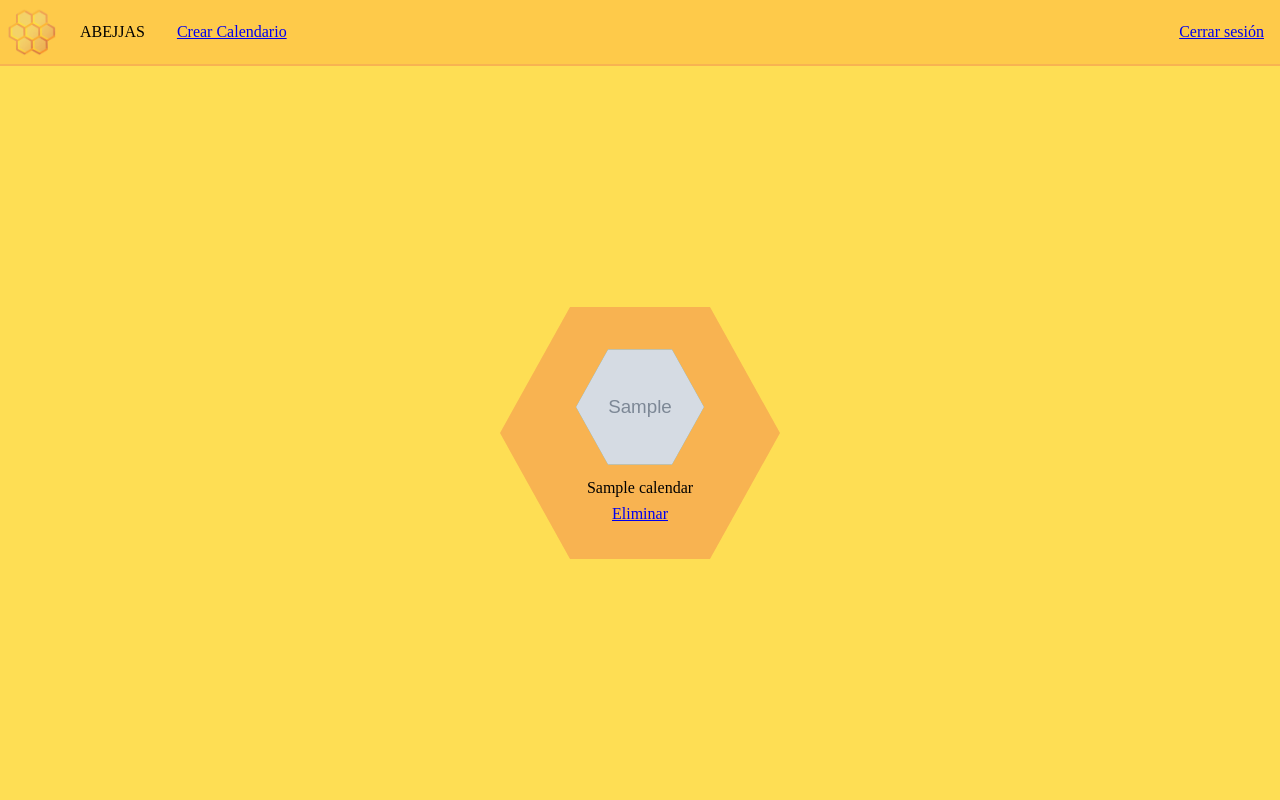
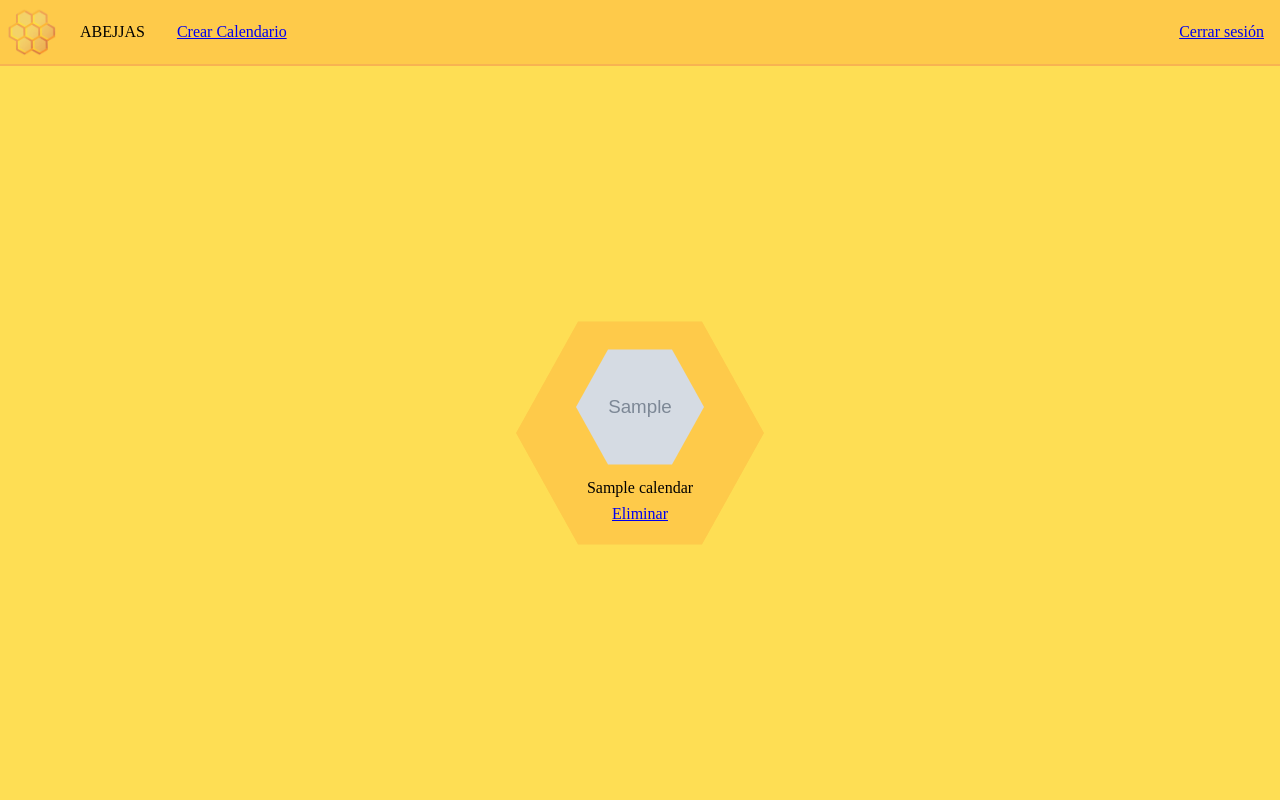
Before and after one commit to TrollExeYT/Proyecto_Inicial, a Django app: page /select_calendar/ in a window 1280 px wide. Run offline with Django 5.2, Linux system fonts and the light colour scheme; a user stored in the database is signed in; tables that the repository leaves empty hold one stand-in row (values such as "Sample post"); grey boxes marked "Sample" are stand-in pictures.

Commit message:
Decoración bonita - B

```diff
--- a/main/static/css/testing.css
+++ b/main/static/css/testing.css
@@ -7,7 +7,11 @@ main {
 
 .calendar-container {
     display: flex;
+    background-color: #feca4a;
+    border: #f8b351 solid 2px;
+    padding: 16px;
 }
+
 .calendar-container a{
     padding: 0 8px;
 }
@@ -23,7 +27,6 @@ main {
 
 .hexagon {
     display: block;
-    background: cadetblue;
     /*-webkit-clip-path: polygon(25% 5%, 75% 5%, 100% 50%, 75% 95%, 25% 95%, 0% 50%);*/
     clip-path: polygon(25% 5%, 75% 5%, 100% 50%, 75% 95%, 25% 95%, 0% 50%);
 }
--- a/main/static/css/testing_calendar_edit.css
+++ b/main/static/css/testing_calendar_edit.css
@@ -10,7 +10,7 @@ main {
 
 .main-calendar-container{
     justify-content: center;
-    height: 100%;
+    height: 90%;
     width: 75%;
 }
 
--- a/main/static/css/testing_calendar_elements.css
+++ b/main/static/css/testing_calendar_elements.css
@@ -1,5 +1,8 @@
 .calendar-main-container{
     display: flex;
+    background-color: #feca4a;
+    border: #f8b351 solid 2px;
+    padding: 16px;
 }
 
 .calendar-day-block{
--- a/main/static/css/testing_select_calendar.css
+++ b/main/static/css/testing_select_calendar.css
@@ -1,11 +1,11 @@
 .view-calendar-container {
-    height: 280px;
-    width: 280px;
+    height: 248px;
+    width: 248px;
     display: flex;
     flex-direction: column;
     justify-content: center;
     align-items: center;
-    background-color: #f8b351;
+    background-color: #feca4a;
     clip-path: polygon(25% 5%, 75% 5%, 100% 50%, 75% 95%, 25% 95%, 0% 50%);
 }
 
```
